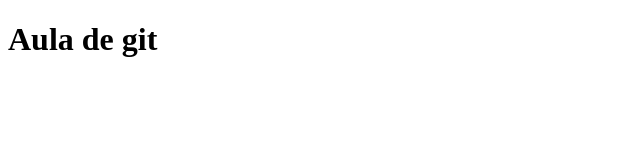
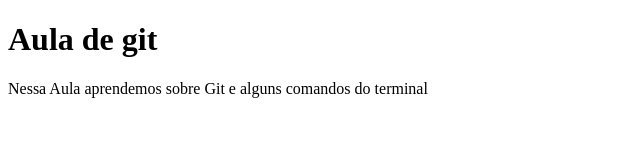
Before and after one commit to juhadja/Aula-Git, a plain HTML site: page index.html in a window 1280 px wide. Shown: the whole page, without its empty margins (0-640 px from the left). Drawn offline with Linux system fonts and the light colour scheme.

Commit message:
parágrafo adicionado

```diff
--- a/index.html
+++ b/index.html
@@ -9,6 +9,7 @@
 
 <body>
     <h1>Aula de git</h1>
+    <p>Nessa Aula aprendemos sobre Git e alguns comandos do terminal</p>
 </body>
 
 </html>
```
